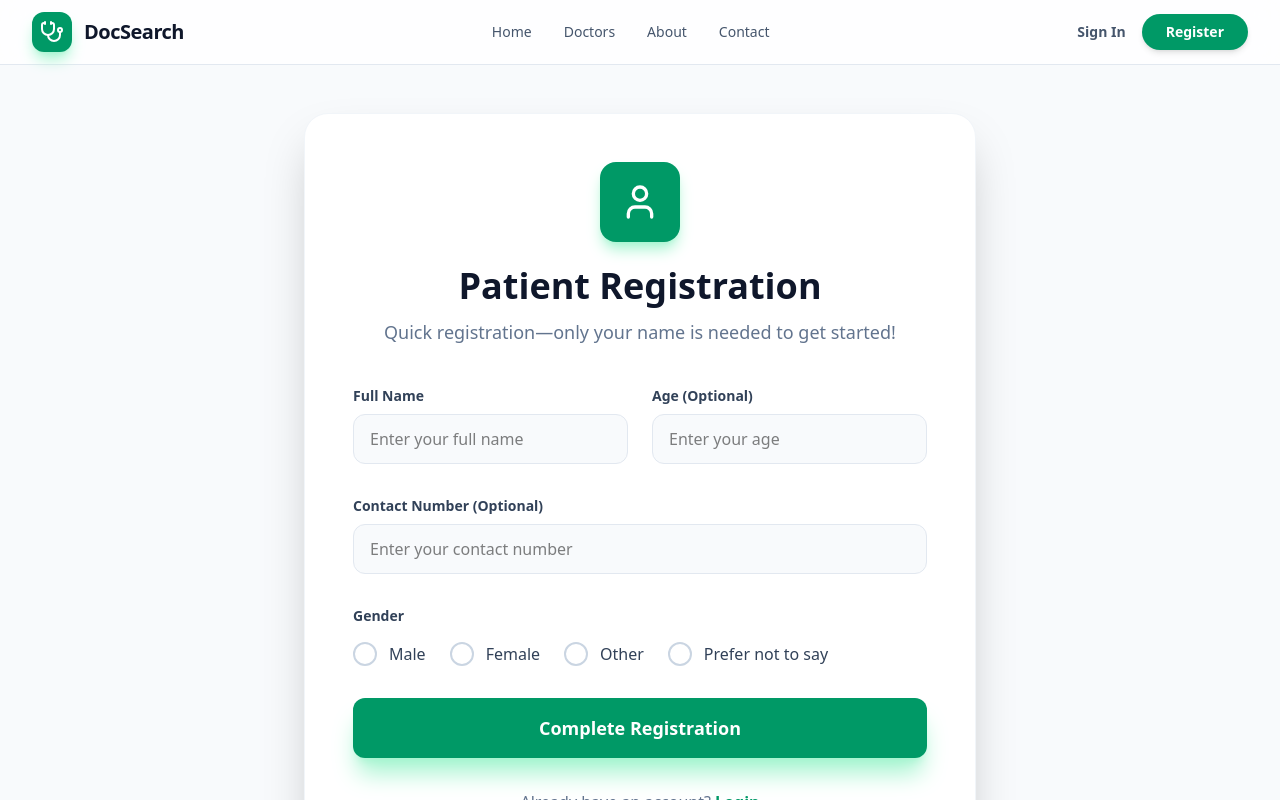
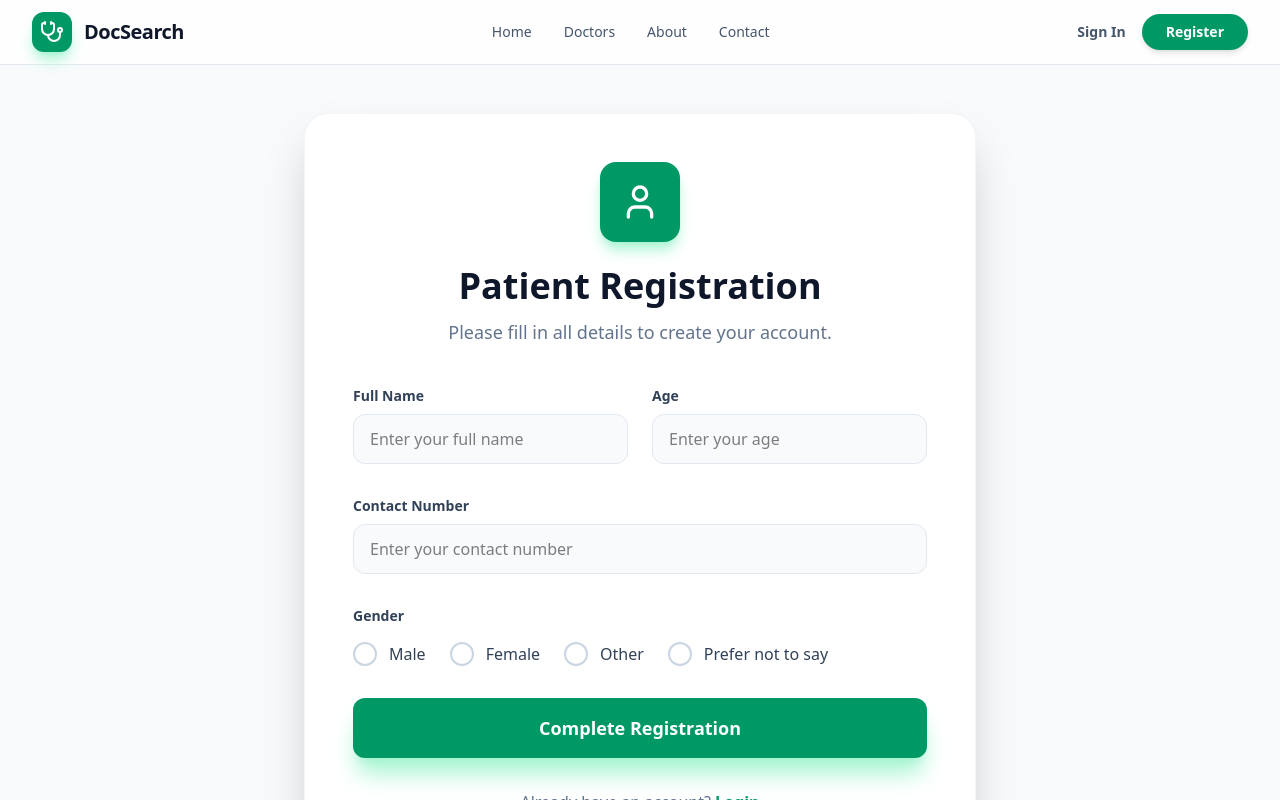
Before and after one commit to SaumyaChauhanmahag581/Doc-Search, a React (Vite) app: page / in a window 1280 px wide. Both pictures are taken after typing "Sample" into the empty fields and a click on the button "Search". Shown: the top 800 px of the page. Built offline with nearby package versions, Linux system fonts and the light colour scheme; no server answers.

Commit message:
Make registration fields mandatory and add diagnostic logging

```diff
--- a/db.json
+++ b/db.json
@@ -62,6 +62,13 @@
       "contact": "7972195083",
       "gender": "Male",
       "id": 1773777143326
+    },
+    {
+      "name": "Bakul Bajariya",
+      "age": "65",
+      "contact": "7972195083",
+      "gender": "Male",
+      "id": 1773801919535
     }
   ],
   "doctors": [
--- a/src/App.tsx
+++ b/src/App.tsx
@@ -68,6 +68,9 @@ function App() {
         showFeedback('User Registered Successfully!');
         setActiveView('home');
       } else {
+        console.error('Registration failed with status:', res.status);
+        const errorText = await res.text();
+        console.error('Registration error details:', errorText);
         showFeedback('Registration failed. Please try again.', 'error');
       }
     } catch (err) {
--- a/src/views/RegistrationView.tsx
+++ b/src/views/RegistrationView.tsx
@@ -23,7 +23,7 @@ export default function RegistrationView({ onNavigate, onSubmit }: RegistrationV
             <User size={40} />
           </div>
           <h2 className="text-4xl font-bold text-slate-900">Patient Registration</h2>
-          <p className="text-slate-500 mt-3 text-lg">Quick registration—only your name is needed to get started!</p>
+          <p className="text-slate-500 mt-3 text-lg">Please fill in all details to create your account.</p>
         </div>
 
         <form className="space-y-8" onSubmit={onSubmit}>
@@ -36,18 +36,18 @@ export default function RegistrationView({ onNavigate, onSubmit }: RegistrationV
               />
             </div>
             <div>
-              <label className="block text-sm font-bold text-slate-700 mb-2">Age (Optional)</label>
+              <label className="block text-sm font-bold text-slate-700 mb-2">Age</label>
               <input
-                name="age" type="number" placeholder="Enter your age"
+                name="age" type="number" required placeholder="Enter your age"
                 className="w-full px-4 py-3 bg-slate-50 border border-slate-200 rounded-xl focus:outline-none focus:ring-2 focus:ring-emerald-500 focus:border-transparent transition-all"
               />
             </div>
           </div>
 
           <div>
-            <label className="block text-sm font-bold text-slate-700 mb-2">Contact Number (Optional)</label>
+            <label className="block text-sm font-bold text-slate-700 mb-2">Contact Number</label>
             <input
-              name="contact" type="tel" placeholder="Enter your contact number"
+              name="contact" type="tel" required placeholder="Enter your contact number"
               className="w-full px-4 py-3 bg-slate-50 border border-slate-200 rounded-xl focus:outline-none focus:ring-2 focus:ring-emerald-500 focus:border-transparent transition-all"
             />
           </div>
```
